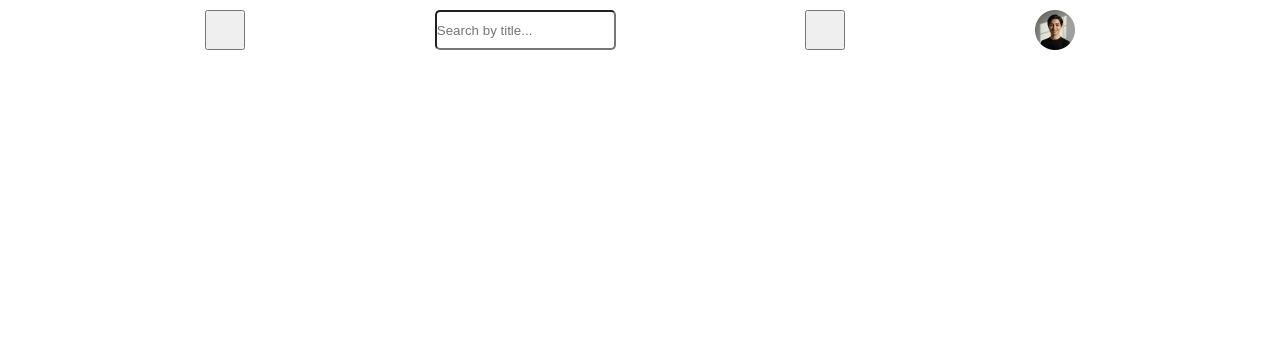
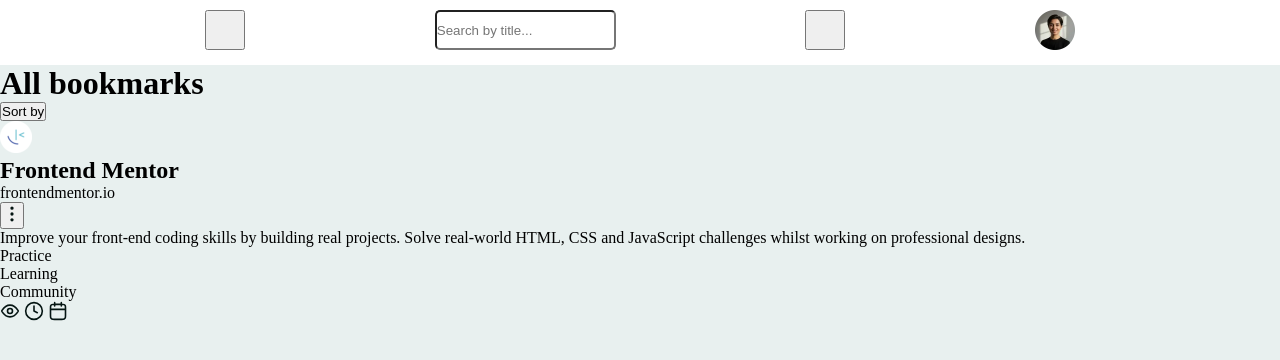
Before and after one commit to davupls/web_app, a plain HTML site: page index.html in a window 1280 px wide. Drawn offline with Linux system fonts and the light colour scheme.

Commit message:
index main html structure done - with css changes

```diff
--- a/index.html
+++ b/index.html
@@ -15,5 +15,49 @@
         <button class="add_book"></button>
         <img src="/assets/images/image-avatar.webp" alt="user profile picture">
     </nav>
+
+    <main>
+        <div>
+            <h1>All bookmarks</h1>
+            <button>
+                Sort by
+            </button>
+        </div>
+
+        <article>
+            <div class="book_head_section">
+                <img src="/assets/images/favicon-32x32.png" alt="bookmark icon">
+                <div>
+                    <h2>Frontend Mentor</h2>
+                    <p>frontendmentor.io</p>
+                </div>
+                <button>
+                    <img src="assets/images/icon-menu-bookmark.svg">
+                </button>
+            </div>
+
+            <div class="book_middle_section">
+                <p>Improve your front-end coding skills by building real projects. Solve real-world HTML, CSS and JavaScript
+                    challenges whilst working on professional designs.</p>
+                <section class="book_tag_section">
+                    <p>Practice</p>
+                    <p>Learning</p>
+                    <p>Community</p>
+                </section>
+            </div>
+
+            <div class="book_footer_section">
+                <img src="assets/images/icon-visit-count.svg">
+                <img src="assets/images/icon-last-visited.svg">
+                <img src="assets/images/icon-created.svg">
+            </div>
+
+        </article>
+
+
+    </main>
+
+
+
 </body>
 </html>
--- a/style.css
+++ b/style.css
@@ -4,10 +4,11 @@
     margin: 0;
 
     --bg100: #E8F0EF;
+    --bg000: #FFF;
 }
 
 body {
-    color: var(--bg100);
+    background-color: var(--bg100);
 }
 
 nav {
@@ -15,6 +16,8 @@
     justify-content: space-evenly;
     height: 65px;
     padding: 10px 16px;
+
+    background-color: var(--bg000);
 }
 
 .menu-handheld, .add_book, nav img{
```
